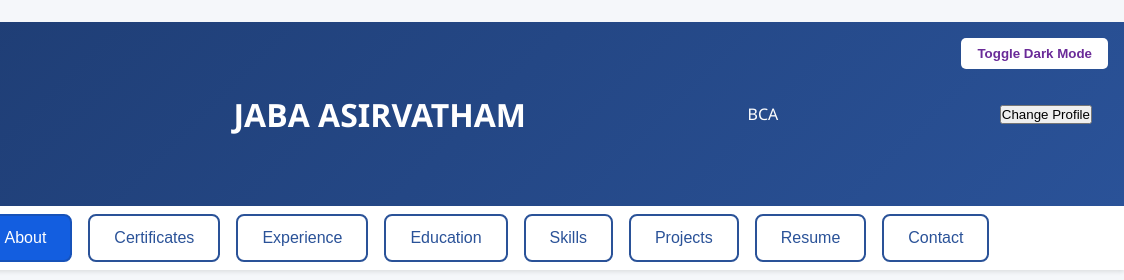
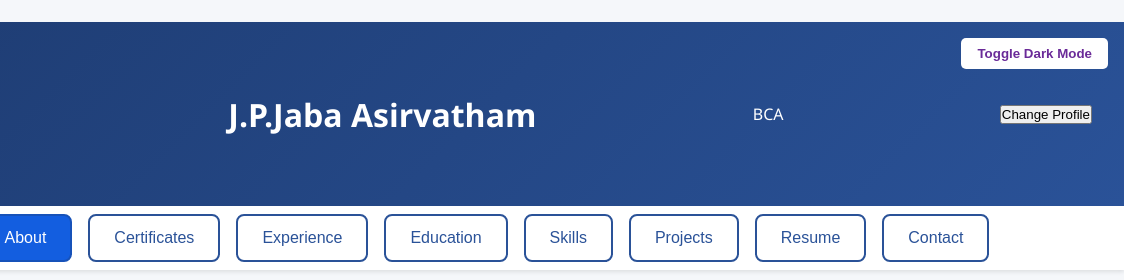
Before and after one commit to jabaasirvatham2-glitch/Jaba-Asirvatham-J.P, a plain HTML site: page index.html in a window 1280 px wide. Shown: the top 280 px of the page, 156-1280 px from the left. Drawn offline with Linux system fonts and the light colour scheme.

Commit message:
index.html

```diff
--- a/index.html
+++ b/index.html
@@ -200,7 +200,7 @@
   <button class="dark-toggle" onclick="toggleDarkMode()">Toggle Dark Mode</button>
   <img src="./shyamala.jpg" alt="Profile Picture" class="profile-picture" id="profileImage" style="margin: 0 1rem 0 0; align-self: flex-start;">
   <div style="text-align: left;">
-    <h1>JABA ASIRVATHAM </h1>
+    <h1>J.P.Jaba Asirvatham </h1>
 
   </div>
   <p>BCA</p>
@@ -285,7 +285,6 @@
     </div>
   </div>
 </section>
-
 <footer>
   <p>&copy; 2025 J.P.Jaba Asirvatham. All rights reserved.</p>
 </footer>
```
